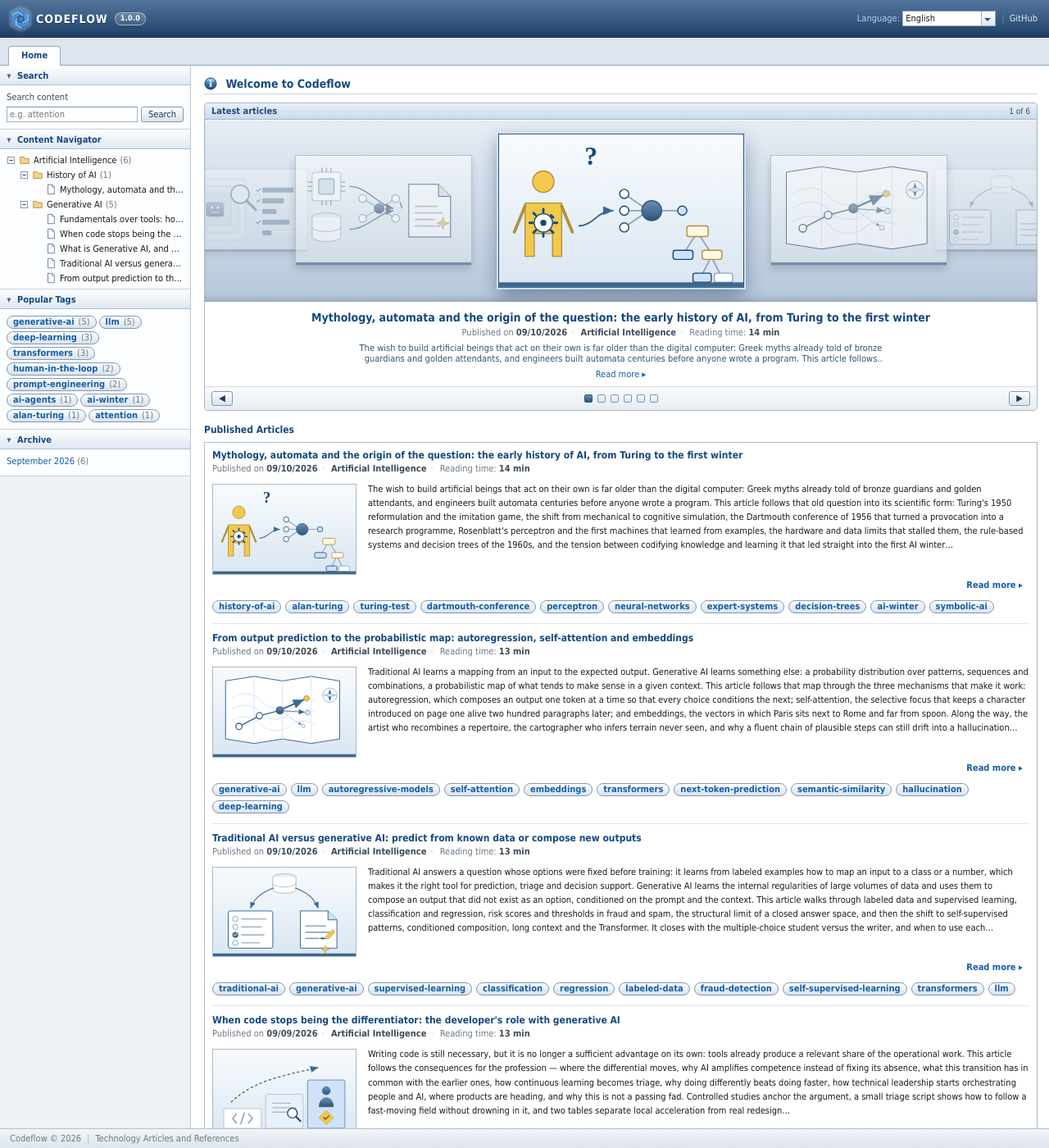
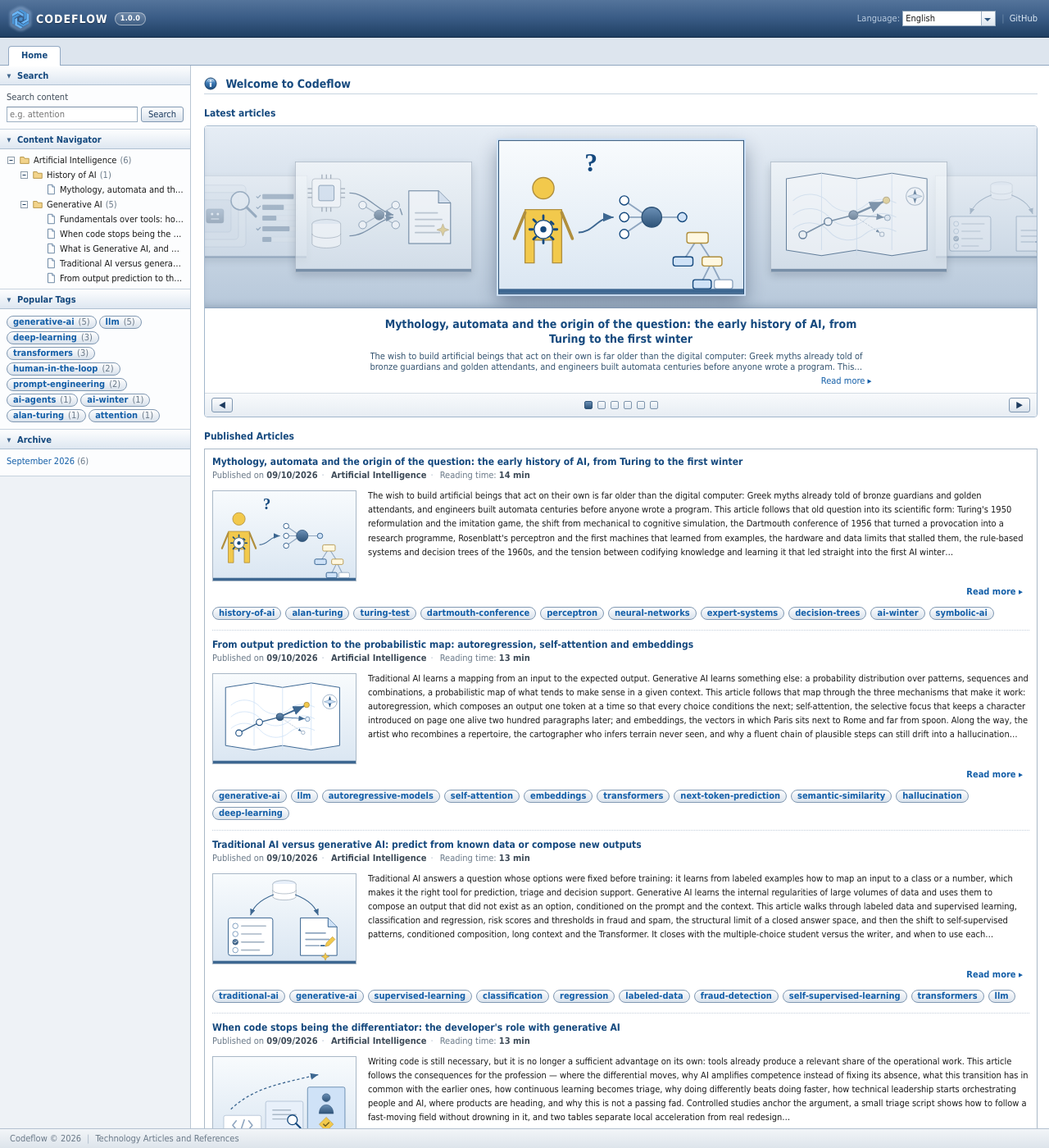
Before and after one commit to codeflow/codeflow.github.io, a Jekyll site: the page built from index.html, in a window 1280 px wide and 1400 px high. Shown: the whole window at 82% size. Built offline with Jekyll 4.4.1, drawn with Linux system fonts in a browser that asks for light colours.

Commit message:
Home carousel: section heading instead of a header bar, no counter or metadata line, centred caption column with left-aligned excerpt

```diff
--- a/_includes/home.html
+++ b/_includes/home.html
@@ -22,8 +22,8 @@
     </div>
 
     <!-- Latest articles: Fusion-style carousel filled by carousel.js (hidden while a filter is active or with < 2 posts) -->
+    <h2 class="af-subHeader" id="latestHeading">{{ t.ui.latest_articles }}</h2>
     <div class="af-panelBox core cf-carousel" id="latestCarousel" role="region" aria-roledescription="carousel" aria-label="{{ t.ui.latest_articles }}" tabindex="0">
-      <div class="boxHdr">{{ t.ui.latest_articles }}<span class="crCount" id="crCount"></span></div>
       <div class="boxBody">
         <div class="crStage" id="crStage"></div>
         <div class="crCaption" id="crCaption"></div>
--- a/assets/css/adf-fusion.overrides.css
+++ b/assets/css/adf-fusion.overrides.css
@@ -953,11 +953,11 @@ a.cf-labLink::before { content: ""; display: inline-block; width: 9px; height: 1
 
 /* ---------- Home: "Latest articles" carousel (Fusion af:carousel spotlight: covers on a stage, the current one in the
    centre and its neighbours receding to the sides; caption below; arrows and position dots in the footer bar) ---------- */
+#latestHeading[hidden] { display: none; }
 .cf-carousel { margin: 0 0 14px; outline: none; }
 .cf-carousel:focus-visible { box-shadow: 0 0 0 2px #88aed6; }
-.cf-carousel .boxHdr .crCount { margin-left: auto; font-weight: normal; font-size: 10px; color: #33536f; }
 .cf-carousel .boxBody { padding: 0; }
-.cf-carousel .crStage { position: relative; height: 222px; overflow: hidden; background: linear-gradient(#e6edf5, #c5d3e2 70%, #b7c8da); box-shadow: inset 0 1px 0 #f4f8fc, inset 0 -8px 12px -8px rgba(20, 40, 70, .35); }
+.cf-carousel .crStage { position: relative; height: 222px; overflow: hidden; border-radius: 3px 3px 0 0; background: linear-gradient(#e6edf5, #c5d3e2 70%, #b7c8da); box-shadow: inset 0 1px 0 #f4f8fc, inset 0 -8px 12px -8px rgba(20, 40, 70, .35); }
 .cf-carousel .crStage::after { content: ""; position: absolute; left: 0; right: 0; bottom: 0; height: 1px; background: #8fa6c0; }
 .cf-carousel .crCard { position: absolute; left: 50%; top: 50%; width: 300px; border: 1px solid #7d94ac; background: #fff; line-height: 0; box-shadow: 0 6px 14px rgba(20, 40, 70, .35); transition: transform .5s ease, opacity .5s ease; transform-origin: center; }
 .cf-carousel .crCard.current { border-color: #2e5378; box-shadow: 0 0 0 2px #cfe2f7, 0 10px 22px rgba(20, 40, 70, .45); cursor: pointer; }
@@ -965,14 +965,13 @@ a.cf-labLink::before { content: ""; display: inline-block; width: 9px; height: 1
 .cf-carousel .crCard img { display: block; width: 100%; height: auto; }
 .cf-carousel .crNoCover { display: flex; align-items: center; justify-content: center; height: 187px; padding: 12px; line-height: 1.4; color: #15497e; font-weight: bold; text-align: center; }
 .cf-carousel.noAnim .crCard, .cf-carousel.noAnim .crCaption { transition: none; }
-.cf-carousel .crCaption { padding: 10px 14px 8px; text-align: center; opacity: 0; transition: opacity .35s ease; }
+.cf-carousel .crCaption { max-width: 640px; margin: 0 auto; padding: 10px 14px 8px; text-align: left; opacity: 0; transition: opacity .35s ease; }   /* a centred column: title centred, excerpt left-aligned, Read more at the column's right edge */
 .cf-carousel .crCaption.in { opacity: 1; }
-.cf-carousel .crTitle { font-size: 14px; font-weight: bold; line-height: 1.3; margin-bottom: 3px; display: -webkit-box; -webkit-box-orient: vertical; -webkit-line-clamp: 2; overflow: hidden; }
+.cf-carousel .crTitle { font-size: 14px; font-weight: bold; line-height: 1.3; margin-bottom: 6px; text-align: center; display: -webkit-box; -webkit-box-orient: vertical; -webkit-line-clamp: 2; overflow: hidden; }
 .cf-carousel .crTitle a { color: #15497e; text-decoration: none; }
 .cf-carousel .crTitle a:hover { color: #0d3a6b; text-decoration: underline; }
-.cf-carousel .cf-articleMeta { justify-content: center; margin: 0 0 6px; }
-.cf-carousel .crExcerpt { margin: 0 auto 6px; max-width: 640px; display: -webkit-box; -webkit-box-orient: vertical; -webkit-line-clamp: 2; overflow: hidden; color: #33536f; }
-.cf-carousel .readMore { display: inline-block; }
+.cf-carousel .crExcerpt { margin: 0 0 4px; display: -webkit-box; -webkit-box-orient: vertical; -webkit-line-clamp: 2; overflow: hidden; color: #33536f; }
+.cf-carousel .readMore { display: block; text-align: right; }
 .cf-carousel .crNav { display: flex; align-items: center; gap: 8px; padding: 5px 8px; border-top: 1px solid #d4dce4; background: linear-gradient(#f8fafc, #e7edf3); border-radius: 0 0 3px 3px; }
 .cf-carousel .crNav .af-button.small { min-width: 26px; padding: 1px 6px 2px; }
 .cf-carousel .crDots { flex: 1; display: flex; justify-content: center; flex-wrap: wrap; gap: 6px; }
@@ -985,7 +984,6 @@ a.cf-labLink::before { content: ""; display: inline-block; width: 9px; height: 1
   .cf-carousel .crNoCover { height: 122px; }
   .cf-carousel .crCaption { padding: 8px 10px 6px; }
   .cf-carousel .crTitle { font-size: 12px; }
-  .cf-carousel .cf-articleMeta .item:nth-child(n+3), .cf-carousel .cf-articleMeta .sep:nth-child(n+2) { display: none; }   /* only the date on phones */
   .cf-carousel .crNav .af-button.small { min-width: 34px; height: 28px; }
   .cf-carousel .crDot { width: 12px; height: 12px; }
 }
--- a/assets/js/carousel.js
+++ b/assets/js/carousel.js
@@ -11,10 +11,10 @@
   var MAX = 10, INTERVAL = 6000;
   var items = ARTICLES.filter(function (a) { return !a.stub; })
     .sort(function (a, b) { return a.iso < b.iso ? 1 : a.iso > b.iso ? -1 : 0; }).slice(0, MAX);
-  if (items.length < 2) { box.hidden = true; return; }
+  if (items.length < 2) { box.hidden = true; var h0 = document.getElementById('latestHeading'); if (h0) h0.hidden = true; return; }
 
   var stage = document.getElementById('crStage'), caption = document.getElementById('crCaption');
-  var dots = document.getElementById('crDots'), count = document.getElementById('crCount');
+  var dots = document.getElementById('crDots');
   var reduce = window.matchMedia && window.matchMedia('(prefers-reduced-motion: reduce)').matches;
   var n = items.length, idx = 0, timer = null, paused = false;
 
@@ -49,14 +49,10 @@
     caption.classList.remove('in'); void caption.offsetWidth;
     caption.innerHTML =
       '<div class="crTitle"><a href="' + a.href + '">' + esc(a.title) + '</a></div>' +
-      '<div class="cf-articleMeta"><span class="item">' + t('published_on') + ' <b>' + a.date + '</b></span><span class="sep">·</span> ' +
-        '<span class="item"><b>' + esc(label(a.cat)) + '</b></span><span class="sep">·</span> ' +
-        '<span class="item">' + t('reading_time') + ' <b>' + a.min + ' ' + t('min') + '</b></span></div>' +
       '<p class="crExcerpt">' + esc(a.excerpt) + '</p>' +
       '<a class="readMore" href="' + a.href + '">' + t('read_more') + ' ▸</a>';
     caption.classList.add('in');
     Array.prototype.forEach.call(dots.children, function (d, i) { d.classList.toggle('on', i === idx); });
-    count.textContent = t('carousel_of', { n: idx + 1, total: n });
     layout();
     if (user) restart();
   }
@@ -90,7 +86,7 @@
 
   /* the list below hides the carousel while a filter is active (shell.js calls this from render()) */
   window.cfCarouselSync = function (filtering) {
-    box.hidden = !!filtering;
+    box.hidden = !!filtering; var h = document.getElementById('latestHeading'); if (h) h.hidden = !!filtering;
     if (filtering) { if (timer) clearInterval(timer); timer = null; } else { layout(); if (!timer) restart(); }
   };
 
```
